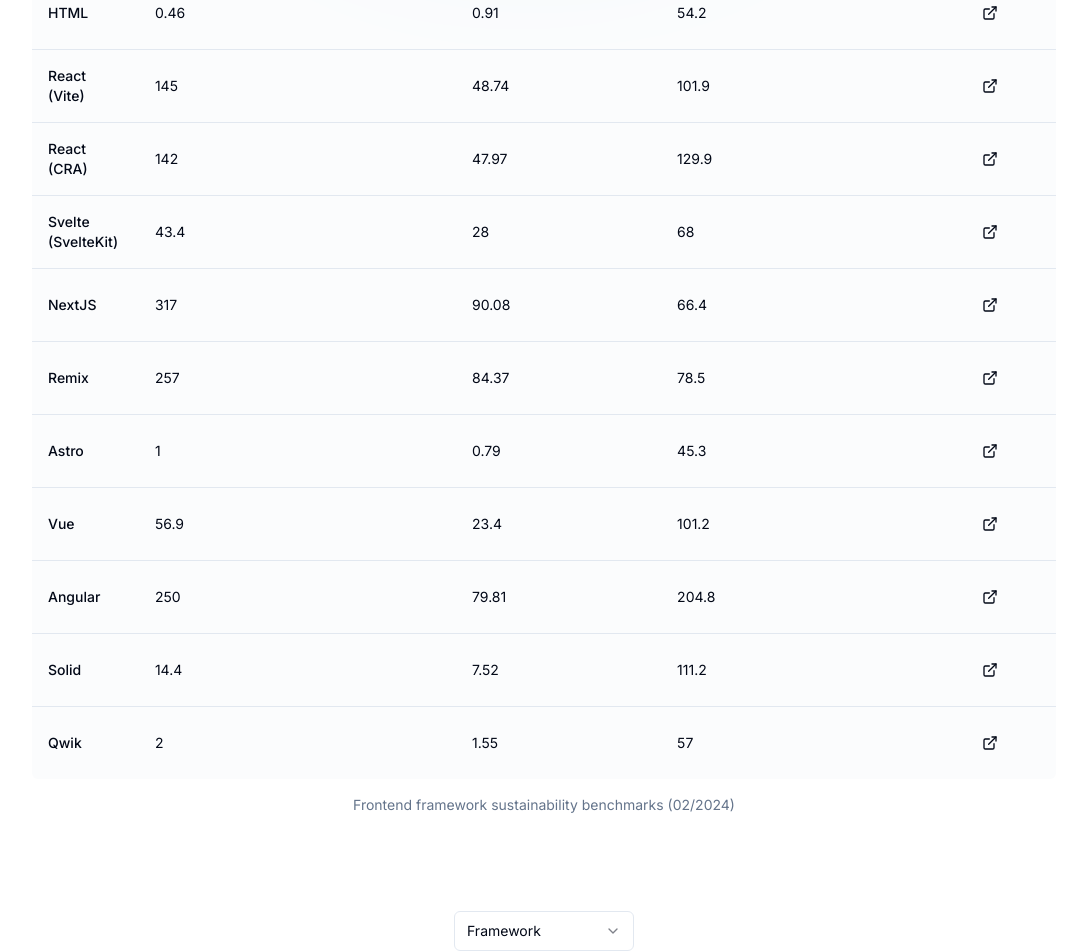
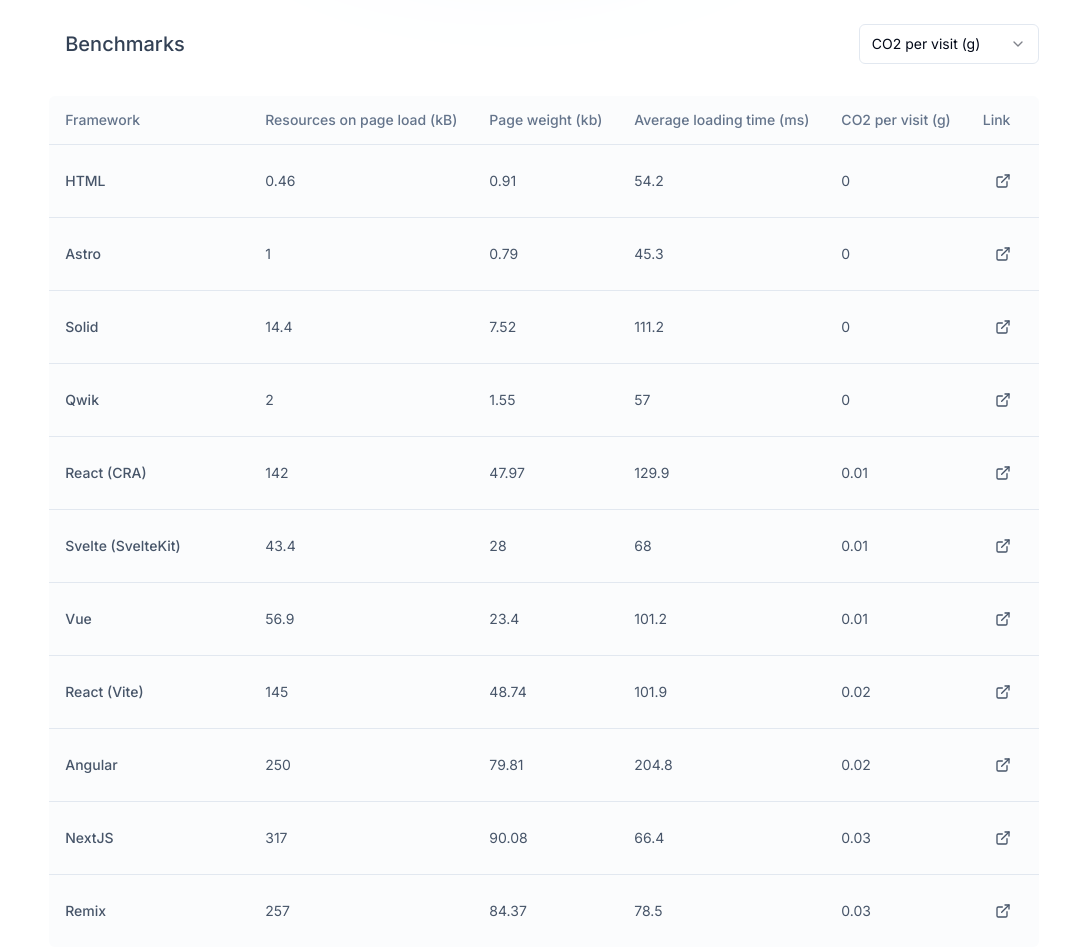
Before and after one commit to kelsiesmurphy/sustainability-stats, a Next.js app: page / in a window 1280 px wide. Shown: the part 920-1872 px from the top of the page, without its empty margins (96-1183 px from the left). Built offline with nearby package versions, Linux system fonts and the light colour scheme.

Commit message:
Adding code output from api check

```diff
--- a/app/page.tsx
+++ b/app/page.tsx
@@ -3,6 +3,7 @@
 import Intro from '@/components/Intro';
 import GraphSection from '@/components/GraphSection';
 import StatsTable from '@/components/StatsTable';
+import APISearch from '@/components/APISearch';
 
 export default function Home() {
   if (typeof window !== 'undefined') {
@@ -20,12 +21,12 @@
     };
   }
 
-  const sections = [<Intro />, <StatsTable />, <GraphSection />];
+  const sections = [<Intro />, <StatsTable />, <GraphSection />, <APISearch />];
 
   return (
     <main>
       <div id='blob'></div>
-      <div id='blur'>
+      <div id='blur' className='space-y-24'>
         {sections.map((section, index) => {
           return <div key={index}>{section}</div>;
         })}
--- /dev/null
+++ b/components/APISearch.tsx
@@ -0,0 +1,82 @@
+import { zodResolver } from '@hookform/resolvers/zod';
+import { useForm } from 'react-hook-form';
+import { z } from 'zod';
+
+import { Button } from '@/components/ui/button';
+import {
+  Form,
+  FormControl,
+  FormDescription,
+  FormField,
+  FormItem,
+  FormLabel,
+  FormMessage,
+} from '@/components/ui/form';
+import { Input } from '@/components/ui/input';
+import Layout from './Layout';
+import { useState } from 'react';
+import ReactJson from 'react-json-view';
+
+const formSchema = z.object({
+  website: z.string().min(2, {
+    message: 'Must be a valid website URL.',
+  }),
+});
+
+export default function APISearch() {
+  const [jsonResponse, setJsonResponse] = useState<any>();
+
+  const form = useForm<z.infer<typeof formSchema>>({
+    resolver: zodResolver(formSchema),
+    defaultValues: {
+      website: '',
+    },
+  });
+
+  const getAPIResponse = async (url: string) => {
+    try {
+      const response = await fetch(
+        `https://api.thegreenwebfoundation.org/api/v3/greencheck/${url}`
+      );
+      const json = await response.json();
+      return json;
+    } catch (error) {
+      console.error(error);
+    }
+  };
+
+  function onSubmit(values: z.infer<typeof formSchema>) {
+    console.log(values);
+    getAPIResponse(values.website).then((data) => setJsonResponse(data));
+  }
+
+  return (
+    <Layout>
+      <div className='flex max-w-xl flex-col gap-8'>
+        <Form {...form}>
+          <form onSubmit={form.handleSubmit(onSubmit)} className='space-y-8'>
+            <FormField
+              control={form.control}
+              name='website'
+              render={({ field }) => (
+                <FormItem>
+                  <FormLabel>Website URL</FormLabel>
+                  <FormControl>
+                    <Input placeholder='https://...' {...field} />
+                  </FormControl>
+                  <FormDescription>
+                    Please enter a valid website URL (e.g.
+                    https://www.wikipedia.org/).
+                  </FormDescription>
+                  <FormMessage />
+                </FormItem>
+              )}
+            />
+            <Button type='submit'>Submit</Button>
+          </form>
+        </Form>
+        {jsonResponse ? <ReactJson src={jsonResponse} /> : ''}
+      </div>
+    </Layout>
+  );
+}
--- a/components/SelectFramework.tsx
+++ b/components/SelectFramework.tsx
@@ -13,7 +13,10 @@
   setSelectedFramework: any;
 }) => {
   return (
-    <Select onValueChange={(value) => setSelectedFramework(value)}>
+    <Select
+      defaultValue={frameworks[0]['Framework Name']}
+      onValueChange={(value) => setSelectedFramework(value)}
+    >
       <SelectTrigger className='w-[180px]'>
         <SelectValue placeholder='Framework' />
       </SelectTrigger>
--- /dev/null
+++ b/components/SelectSorting.tsx
@@ -0,0 +1,37 @@
+import {
+  Select,
+  SelectContent,
+  SelectItem,
+  SelectTrigger,
+  SelectValue,
+} from '@/components/ui/select';
+
+const SelectSorting = ({ setSortHeading }: { setSortHeading: any }) => {
+  const sortHeadings = [
+    'CO2 per visit (g)',
+    'Resources (kB)',
+    'Page Weight (KB)',
+    'Average Load (ms)',
+  ];
+  return (
+    <Select
+      defaultValue={sortHeadings[0]}
+      onValueChange={(value) => setSortHeading(value)}
+    >
+      <SelectTrigger className='w-[180px]'>
+        <SelectValue placeholder='Framework' />
+      </SelectTrigger>
+      <SelectContent>
+        {sortHeadings.map((sortHeading, index) => {
+          return (
+            <SelectItem key={index} value={sortHeading}>
+              {sortHeading}
+            </SelectItem>
+          );
+        })}
+      </SelectContent>
+    </Select>
+  );
+};
+
+export default SelectSorting;
--- a/components/StatsTable.tsx
+++ b/components/StatsTable.tsx
@@ -11,11 +11,28 @@
 } from '@/components/ui/table';
 
 import { frameworks } from '@/data/Frameworks';
+import { useState } from 'react';
+import SelectSorting from './SelectSorting';
 
 const StatsTable = () => {
+  const [sortHeading, setSortHeading] = useState<string>('CO2 per visit (g)');
+
+  const handleSortChange = (newSortHeading: string) => {
+    setSortHeading(newSortHeading);
+  };
+
+  const sortedFrameworksData = [...frameworks].sort(
+    (a: number, b: number) => a[sortHeading] - b[sortHeading]
+  );
+
   return (
     <Layout>
-      <Table className='max-w-5xl rounded-md bg-slate-100/30 backdrop-blur-md'>
+      <div className='flex max-w-5xl flex-col gap-8'>
+        <div className='flex justify-between items-center'>
+          <h2 className='text-xl font-medium text-slate-700 ml-4'>Benchmarks</h2>
+          <SelectSorting setSortHeading={handleSortChange} />
+        </div>
+        <Table className='rounded-md bg-slate-100/30 backdrop-blur-md'>
           <TableCaption>
             <a
               href='https://github.com/kelsiesmurphy/sustainable-framework-testing'
@@ -27,15 +44,16 @@
           </TableCaption>
           <TableHeader>
             <TableRow>
-            <TableHead className='w-[100px]'>Framework</TableHead>
+              <TableHead className='w-[200px]'>Framework</TableHead>
               <TableHead>Resources on page load (kB)</TableHead>
               <TableHead>Page weight (kb)</TableHead>
               <TableHead>Average loading time (ms)</TableHead>
+              <TableHead>CO2 per visit (g)</TableHead>
               <TableHead>Link</TableHead>
             </TableRow>
           </TableHeader>
-        <TableBody>
-          {frameworks.map((framework) => (
+          <TableBody className='text-slate-600'>
+            {sortedFrameworksData.map((framework) => (
               <TableRow key={framework['Framework Name']}>
                 <TableCell className='font-medium'>
                   {framework['Framework Name']}
@@ -43,6 +61,7 @@
                 <TableCell>{framework['Resources (kB)']}</TableCell>
                 <TableCell>{framework['Page Weight (KB)']}</TableCell>
                 <TableCell>{framework['Average Load (ms)']}</TableCell>
+                <TableCell>{framework['CO2 per visit (g)']}</TableCell>
                 <TableCell>
                   <a href={framework.Link} target='_blank'>
                     <LinkIcon />
@@ -52,6 +71,7 @@
             ))}
           </TableBody>
         </Table>
+      </div>
     </Layout>
   );
 };
--- /dev/null
+++ b/components/ui/form.tsx
@@ -0,0 +1,176 @@
+import * as React from "react"
+import * as LabelPrimitive from "@radix-ui/react-label"
+import { Slot } from "@radix-ui/react-slot"
+import {
+  Controller,
+  ControllerProps,
+  FieldPath,
+  FieldValues,
+  FormProvider,
+  useFormContext,
+} from "react-hook-form"
+
+import { cn } from "@/lib/utils"
+import { Label } from "@/components/ui/label"
+
+const Form = FormProvider
+
+type FormFieldContextValue<
+  TFieldValues extends FieldValues = FieldValues,
+  TName extends FieldPath<TFieldValues> = FieldPath<TFieldValues>
+> = {
+  name: TName
+}
+
+const FormFieldContext = React.createContext<FormFieldContextValue>(
+  {} as FormFieldContextValue
+)
+
+const FormField = <
+  TFieldValues extends FieldValues = FieldValues,
+  TName extends FieldPath<TFieldValues> = FieldPath<TFieldValues>
+>({
+  ...props
+}: ControllerProps<TFieldValues, TName>) => {
+  return (
+    <FormFieldContext.Provider value={{ name: props.name }}>
+      <Controller {...props} />
+    </FormFieldContext.Provider>
+  )
+}
+
+const useFormField = () => {
+  const fieldContext = React.useContext(FormFieldContext)
+  const itemContext = React.useContext(FormItemContext)
+  const { getFieldState, formState } = useFormContext()
+
+  const fieldState = getFieldState(fieldContext.name, formState)
+
+  if (!fieldContext) {
+    throw new Error("useFormField should be used within <FormField>")
+  }
+
+  const { id } = itemContext
+
+  return {
+    id,
+    name: fieldContext.name,
+    formItemId: `${id}-form-item`,
+    formDescriptionId: `${id}-form-item-description`,
+    formMessageId: `${id}-form-item-message`,
+    ...fieldState,
+  }
+}
+
+type FormItemContextValue = {
+  id: string
+}
+
+const FormItemContext = React.createContext<FormItemContextValue>(
+  {} as FormItemContextValue
+)
+
+const FormItem = React.forwardRef<
+  HTMLDivElement,
+  React.HTMLAttributes<HTMLDivElement>
+>(({ className, ...props }, ref) => {
+  const id = React.useId()
+
+  return (
+    <FormItemContext.Provider value={{ id }}>
+      <div ref={ref} className={cn("space-y-2", className)} {...props} />
+    </FormItemContext.Provider>
+  )
+})
+FormItem.displayName = "FormItem"
+
+const FormLabel = React.forwardRef<
+  React.ElementRef<typeof LabelPrimitive.Root>,
+  React.ComponentPropsWithoutRef<typeof LabelPrimitive.Root>
+>(({ className, ...props }, ref) => {
+  const { error, formItemId } = useFormField()
+
+  return (
+    <Label
+      ref={ref}
+      className={cn(error && "text-destructive", className)}
+      htmlFor={formItemId}
+      {...props}
+    />
+  )
+})
+FormLabel.displayName = "FormLabel"
+
+const FormControl = React.forwardRef<
+  React.ElementRef<typeof Slot>,
+  React.ComponentPropsWithoutRef<typeof Slot>
+>(({ ...props }, ref) => {
+  const { error, formItemId, formDescriptionId, formMessageId } = useFormField()
+
+  return (
+    <Slot
+      ref={ref}
+      id={formItemId}
+      aria-describedby={
+        !error
+          ? `${formDescriptionId}`
+          : `${formDescriptionId} ${formMessageId}`
+      }
+      aria-invalid={!!error}
+      {...props}
+    />
+  )
+})
+FormControl.displayName = "FormControl"
+
+const FormDescription = React.forwardRef<
+  HTMLParagraphElement,
+  React.HTMLAttributes<HTMLParagraphElement>
+>(({ className, ...props }, ref) => {
+  const { formDescriptionId } = useFormField()
+
+  return (
+    <p
+      ref={ref}
+      id={formDescriptionId}
+      className={cn("text-sm text-muted-foreground", className)}
+      {...props}
+    />
+  )
+})
+FormDescription.displayName = "FormDescription"
+
+const FormMessage = React.forwardRef<
+  HTMLParagraphElement,
+  React.HTMLAttributes<HTMLParagraphElement>
+>(({ className, children, ...props }, ref) => {
+  const { error, formMessageId } = useFormField()
+  const body = error ? String(error?.message) : children
+
+  if (!body) {
+    return null
+  }
+
+  return (
+    <p
+      ref={ref}
+      id={formMessageId}
+      className={cn("text-sm font-medium text-destructive", className)}
+      {...props}
+    >
+      {body}
+    </p>
+  )
+})
+FormMessage.displayName = "FormMessage"
+
+export {
+  useFormField,
+  Form,
+  FormItem,
+  FormLabel,
+  FormControl,
+  FormDescription,
+  FormMessage,
+  FormField,
+}
--- /dev/null
+++ b/components/ui/input.tsx
@@ -0,0 +1,25 @@
+import * as React from "react"
+
+import { cn } from "@/lib/utils"
+
+export interface InputProps
+  extends React.InputHTMLAttributes<HTMLInputElement> {}
+
+const Input = React.forwardRef<HTMLInputElement, InputProps>(
+  ({ className, type, ...props }, ref) => {
+    return (
+      <input
+        type={type}
+        className={cn(
+          "flex h-10 w-full rounded-md border border-input bg-background px-3 py-2 text-sm ring-offset-background file:border-0 file:bg-transparent file:text-sm file:font-medium placeholder:text-muted-foreground focus-visible:outline-none focus-visible:ring-2 focus-visible:ring-ring focus-visible:ring-offset-2 disabled:cursor-not-allowed disabled:opacity-50",
+          className
+        )}
+        ref={ref}
+        {...props}
+      />
+    )
+  }
+)
+Input.displayName = "Input"
+
+export { Input }
--- /dev/null
+++ b/components/ui/label.tsx
@@ -0,0 +1,26 @@
+"use client"
+
+import * as React from "react"
+import * as LabelPrimitive from "@radix-ui/react-label"
+import { cva, type VariantProps } from "class-variance-authority"
+
+import { cn } from "@/lib/utils"
+
+const labelVariants = cva(
+  "text-sm font-medium leading-none peer-disabled:cursor-not-allowed peer-disabled:opacity-70"
+)
+
+const Label = React.forwardRef<
+  React.ElementRef<typeof LabelPrimitive.Root>,
+  React.ComponentPropsWithoutRef<typeof LabelPrimitive.Root> &
+    VariantProps<typeof labelVariants>
+>(({ className, ...props }, ref) => (
+  <LabelPrimitive.Root
+    ref={ref}
+    className={cn(labelVariants(), className)}
+    {...props}
+  />
+))
+Label.displayName = LabelPrimitive.Root.displayName
+
+export { Label }
```
Also changed, not shown: components/Graph.tsx (+5 -5 lines), package.json (+6 -1 lines), 1 other file (tests, documents, lock files or other folders). Lines whose indentation alone changed are shown as unchanged.
